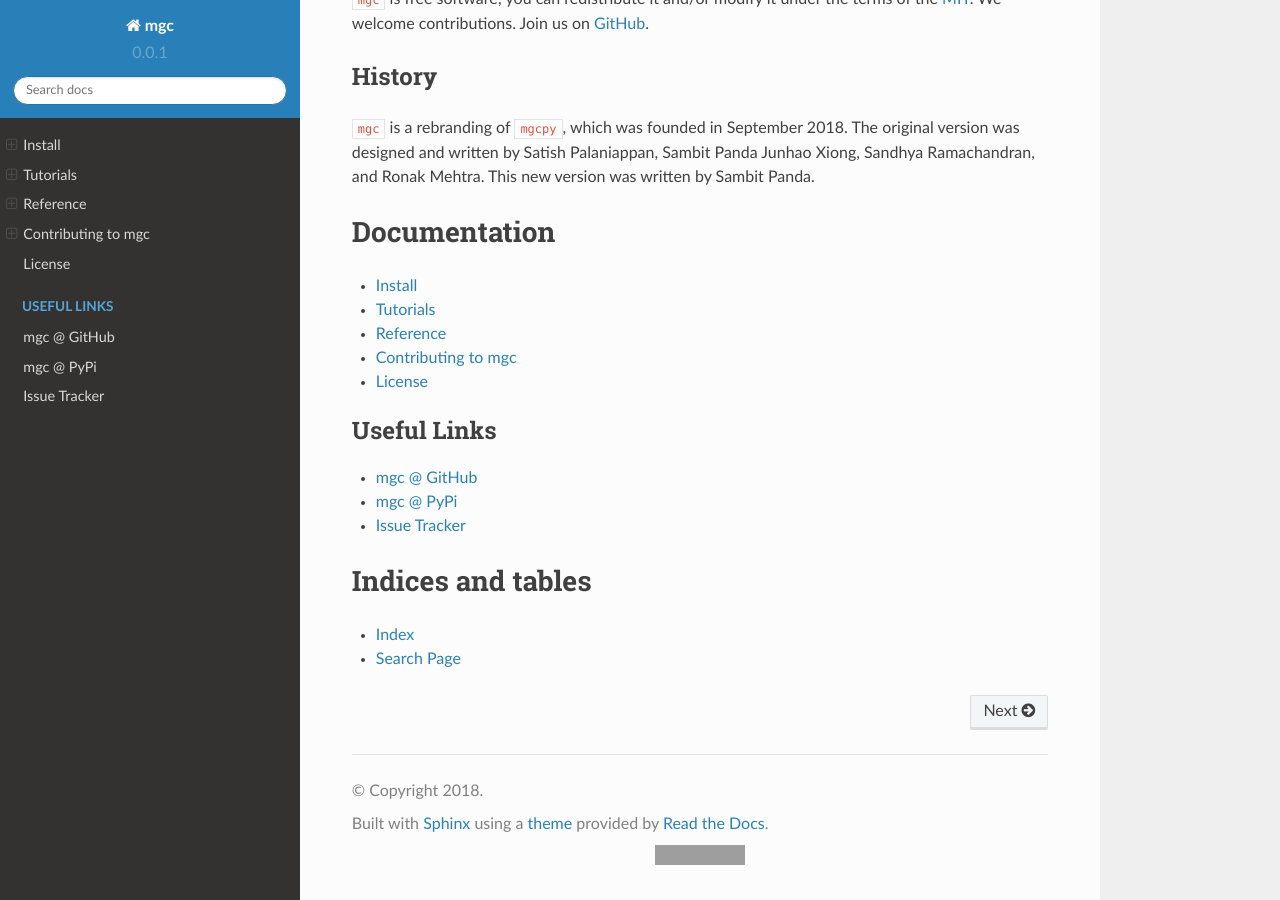
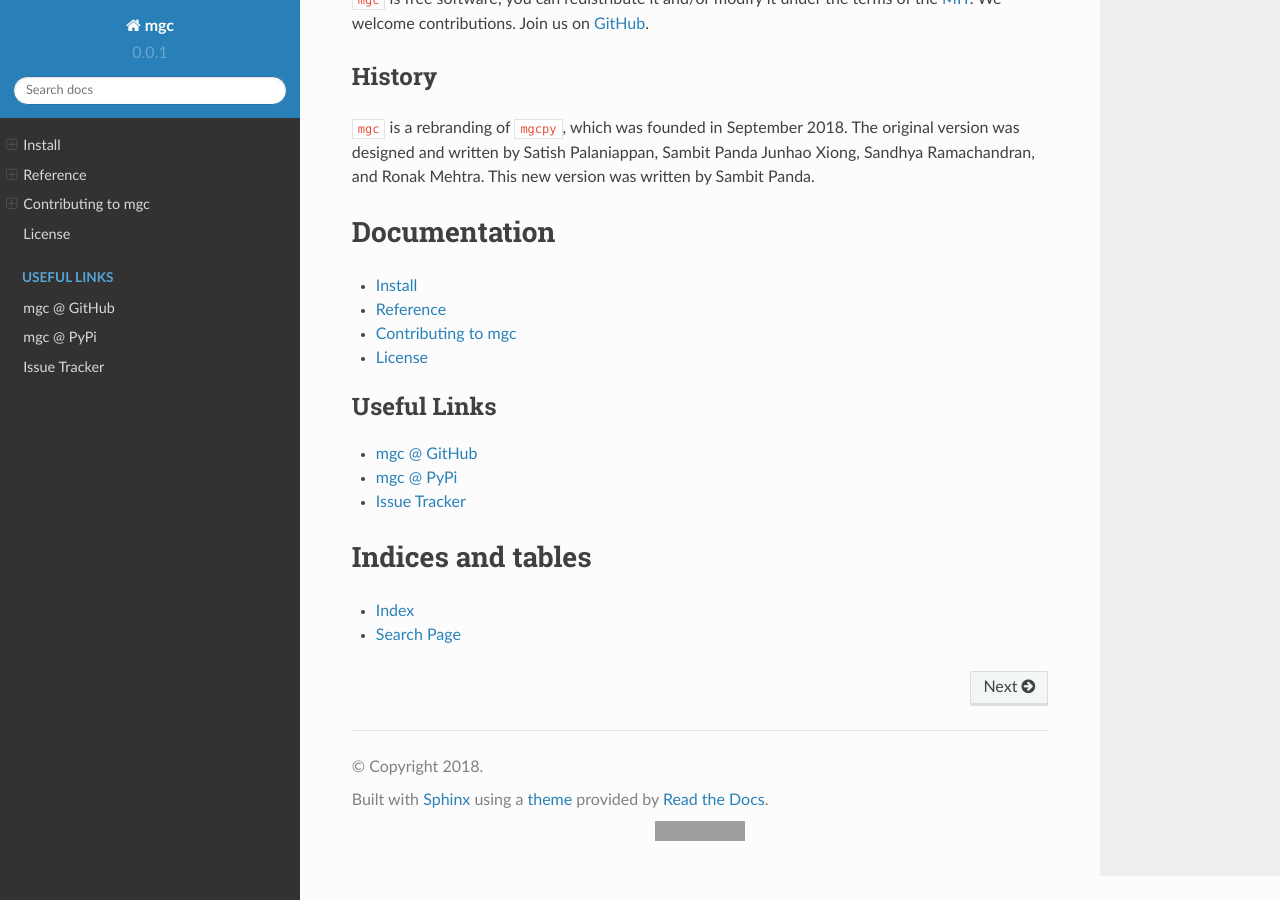
Before and after one commit to neurodata/hyppo, a Sphinx documentation site: the page built from docs/index.rst, in a window 1280 px wide and 900 px high, scrolled down 752 px. Built offline with Sphinx 7.4.7 and the Read the Docs theme 2.0.0, drawn with Linux system fonts in a browser that asks for light colours; pages that are not in the unit, such as notebooks, are missing from menus; grey boxes are pictures that could not be loaded.

Commit message:
add some more changes to docs

```diff
--- a/docs/conf.py
+++ b/docs/conf.py
@@ -194,19 +194,19 @@
 # -- Jupyter Notebook --------------------------------------------------------
 
 
-def all_but_ipynb(dir, contents):
-    result = []
-    for c in contents:
-        if os.path.isfile(os.path.join(dir, c)) and (not c.endswith(".ipynb")):
-            result += [c]
-    return result
+# def all_but_ipynb(dir, contents):
+#     result = []
+#     for c in contents:
+#         if os.path.isfile(os.path.join(dir, c)) and (not c.endswith(".ipynb")):
+#             result += [c]
+#     return result
 
 
-shutil.rmtree(
-    os.path.join(PROJECT_PATH, "..", "docs/tutorials/benchmarks"), ignore_errors=True
-)
-shutil.copytree(
-    os.path.join(PROJECT_PATH, "..", "benchmarks"),
-    os.path.join(PROJECT_PATH, "..", "docs/tutorials/benchmarks"),
-    ignore=all_but_ipynb,
-)
+# shutil.rmtree(
+#     os.path.join(PROJECT_PATH, "..", "docs/tutorials/benchmarks"), ignore_errors=True
+# )
+# shutil.copytree(
+#     os.path.join(PROJECT_PATH, "..", "benchmarks"),
+#     os.path.join(PROJECT_PATH, "..", "docs/tutorials/benchmarks"),
+#     ignore=all_but_ipynb,
+# )
--- a/docs/index.rst
+++ b/docs/index.rst
@@ -55,7 +55,6 @@
    :maxdepth: 1
 
    install
-   tutorials
    reference/index
    contributing
    license
--- a/docs/reference/index.rst
+++ b/docs/reference/index.rst
@@ -4,9 +4,9 @@
 *********
 
 .. toctree::
-   :maxdepth: 3
+   :maxdepth: 2
 
-   discrim
    independence
    ksample
+   discrim
    sims
```
Also changed, not shown: docs/tutorials.rst (deleted, +0 -13 lines).
